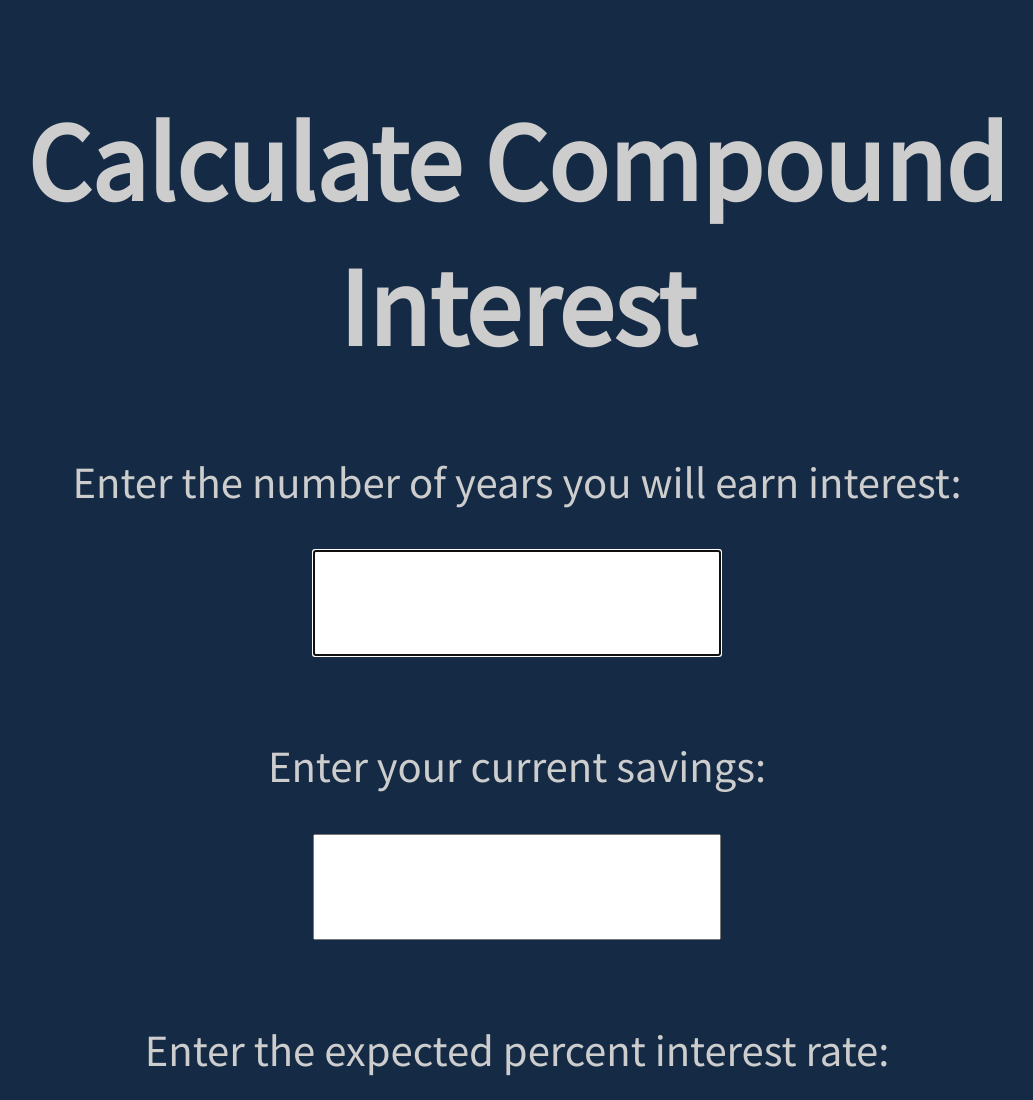
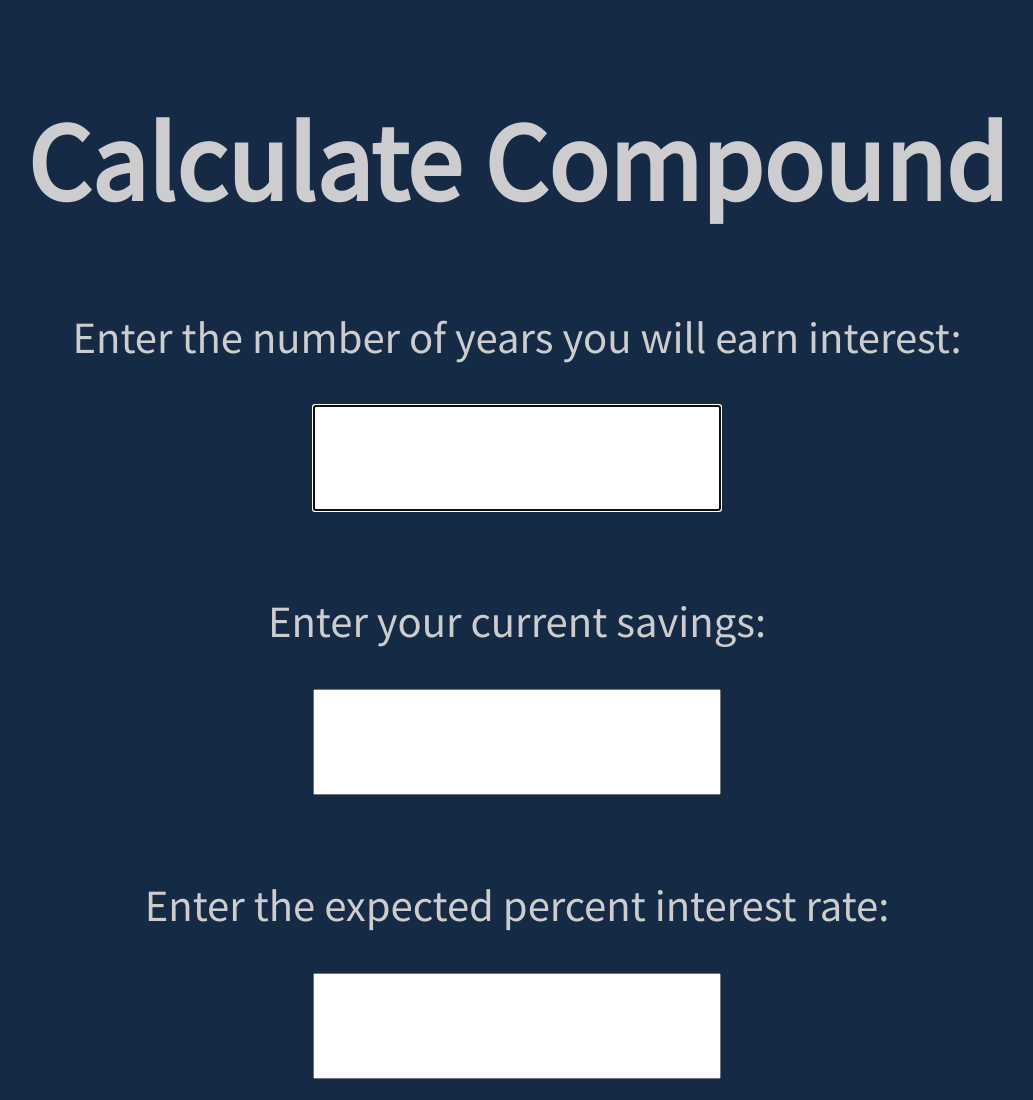
Before and after one commit to amosesty/interest, a plain HTML site: page interest.html in a window 1280 px wide. Shown: the top 1100 px of the page, without its empty margins (123-1156 px from the left). Drawn offline with Linux system fonts and the light colour scheme.

Commit message:
Update interest.html

```diff
--- a/interest.html
+++ b/interest.html
@@ -37,7 +37,7 @@ DONE
 
 		<header class="header">
 			<div class="title">
-				<h1>Calculate Compound Interest</h1>
+				<h1>Calculate Compound </h1>
 			</div>
 		</header>
 		<main>
```
